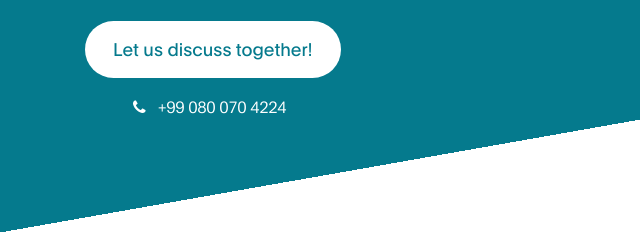
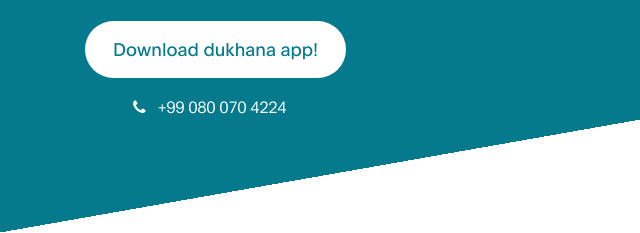
Before and after one commit to 5gsimuser/lokalmart, a plain HTML site: page index.html in a window 1280 px wide. Shown: the part 409-642 px from the top of the page, 0-640 px from the left. Drawn offline with Linux system fonts and the light colour scheme.

Commit message:
Update index.html

```diff
--- a/index.html
+++ b/index.html
@@ -72,7 +72,7 @@
 
                                    <h1 class="text-white" data-aos="fade-up">We are ready for your digital marketing</h1>
 
-                                   <a href="contact.html" class="custom-btn btn-bg btn mt-3" data-aos="fade-up" data-aos-delay="100">Let us discuss together!</a>
+                                   <a href="https://play.google.com/store/apps/details?id=com.dukhana.store" class="custom-btn btn-bg btn mt-3" data-aos="fade-up" data-aos-delay="100">Download dukhana app!</a>
 
                                    <strong class="d-block py-3 pl-5 text-white" data-aos="fade-up" data-aos-delay="200"><i class="fa fa-phone mr-2"></i> +99 080 070 4224</strong>
                               </div>
```
